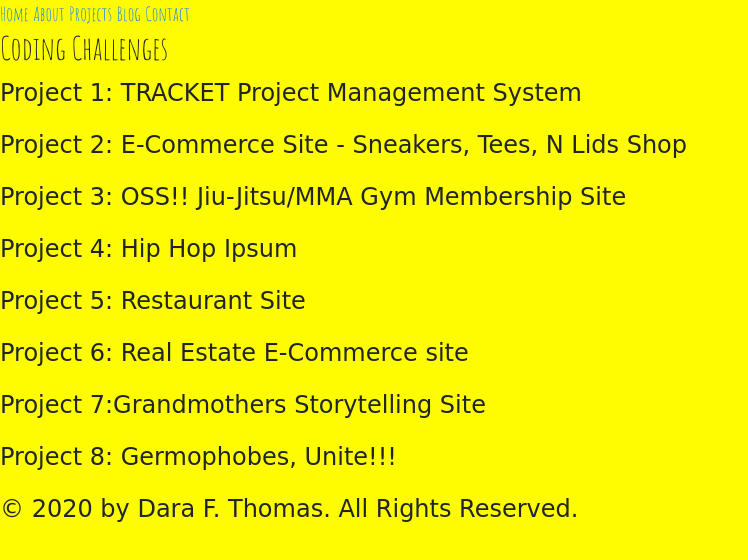
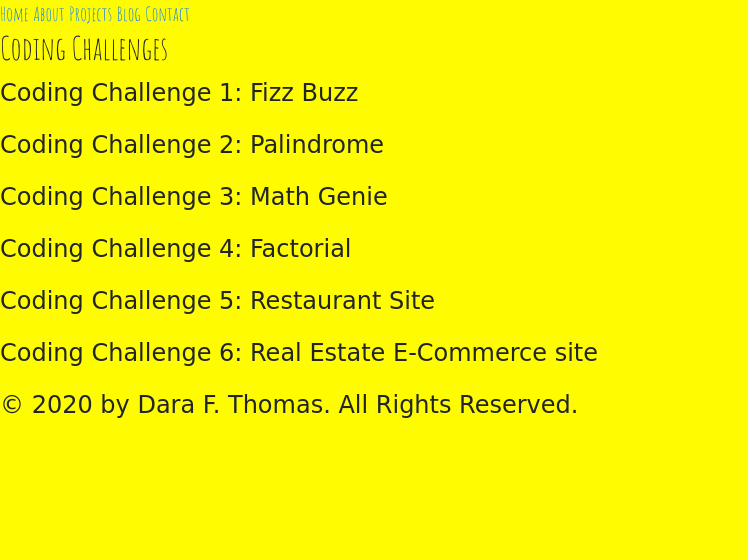
Before and after one commit to DaraDoesDev/DaraDoesDev, a website: page VIEWS/codingchallenges.html in a window 1280 px wide. Shown: the whole page, without its empty margins (0-748 px from the left). Drawn offline with nearby package versions, Linux system fonts and the light colour scheme; files that its build step writes are made by us from their sources; a web font is replaced by a local one.

```diff
--- a/VIEWS/codingchallenges.html
+++ b/VIEWS/codingchallenges.html
@@ -31,21 +31,19 @@
         </header>
         <main>
             <h1>Coding Challenges</h1>
-                <p>Project 1: TRACKET Project Management System</p>  <!--project manager/bug tracker-->
+                <p>Coding Challenge 1: Fizz Buzz </p>  <!--enter 2 numbers. Any number 1 - 100 that is divisible by your numbers will be replaced by an appropriate string-->
 
-                <p>Project 2: E-Commerce Site - Sneakers, Tees, N Lids Shop</p>  <!--online storefront selling sneakers, t-shirts, caps, and hats; outfit generator that generates an outfit out of the items available for sale; able to customize sneakers by choosing color-->
+                <p>Coding Challenge 2: Palindrome</p>  <!--oEnter a word. If the word is a palindrome (reads the same backwards as forwards) the script will check and let you know-->
 
-                <p>Project 3: OSS!! Jiu-Jitsu/MMA Gym Membership Site</p>  <!--gym landing page with bundling price memberships, members-only login, storefront selling jiu-jitsu gear-->
+                <p>Coding Challenge 3: Math Genie</p>  <!--enter some numbers. The script finds the highest value, lowest value, sum of all values, product of all values, and mean of all values-->
 
-                <p>Project 4: Hip Hop Ipsum</p> <!--ipsum text generator featuring hip-hop-related words-->
+                <p>Coding Challenge 4: Factorial</p> <!--Google coding interview question. Find if your K value exists. K is equal to the sum of two indexes on the array, which you provide-->
 
-                <p>Project 5: Restaurant Site</p> <!--menu; order food online; food blog-->
+                <p>Coding Challenge 5: Restaurant Site</p> <!--menu; order food online; food blog-->
 
-                <p>Project 6: Real Estate E-Commerce site </p> <!--with forms, filters, multiple listings,-->
+                <p>Coding Challenge 6: Real Estate E-Commerce site </p> <!--with forms, filters, multiple listings,-->
 
-                <p>Project 7:Grandmothers Storytelling Site </p> <!--with clickable world map to listen to audio and see videos of grandmothers from that part of the world telling local folk tales; section with local colloquialisms-->
 
-                <p>Project 8: Germophobes, Unite!!! </p> <!--game that provides the user with several weapons: clorox wipes, Lysol spray, a mosquito net, mop, feather duster, dust mask, gas mask, etc and places them in several different germophobia-triggering scenarios: someone coughing without covering their mouth, somebody sneezing, a dust storm -->
         </main>
         <footer>
             <p>&copy; 2020 by Dara F. Thomas. All Rights Reserved.</p>
```
Also changed, not shown: VIEWS/blog.html (+1 -1 lines), VIEWS/contact.html (+8 -1 lines), index.html (+3 -2 lines), 1 other file.
